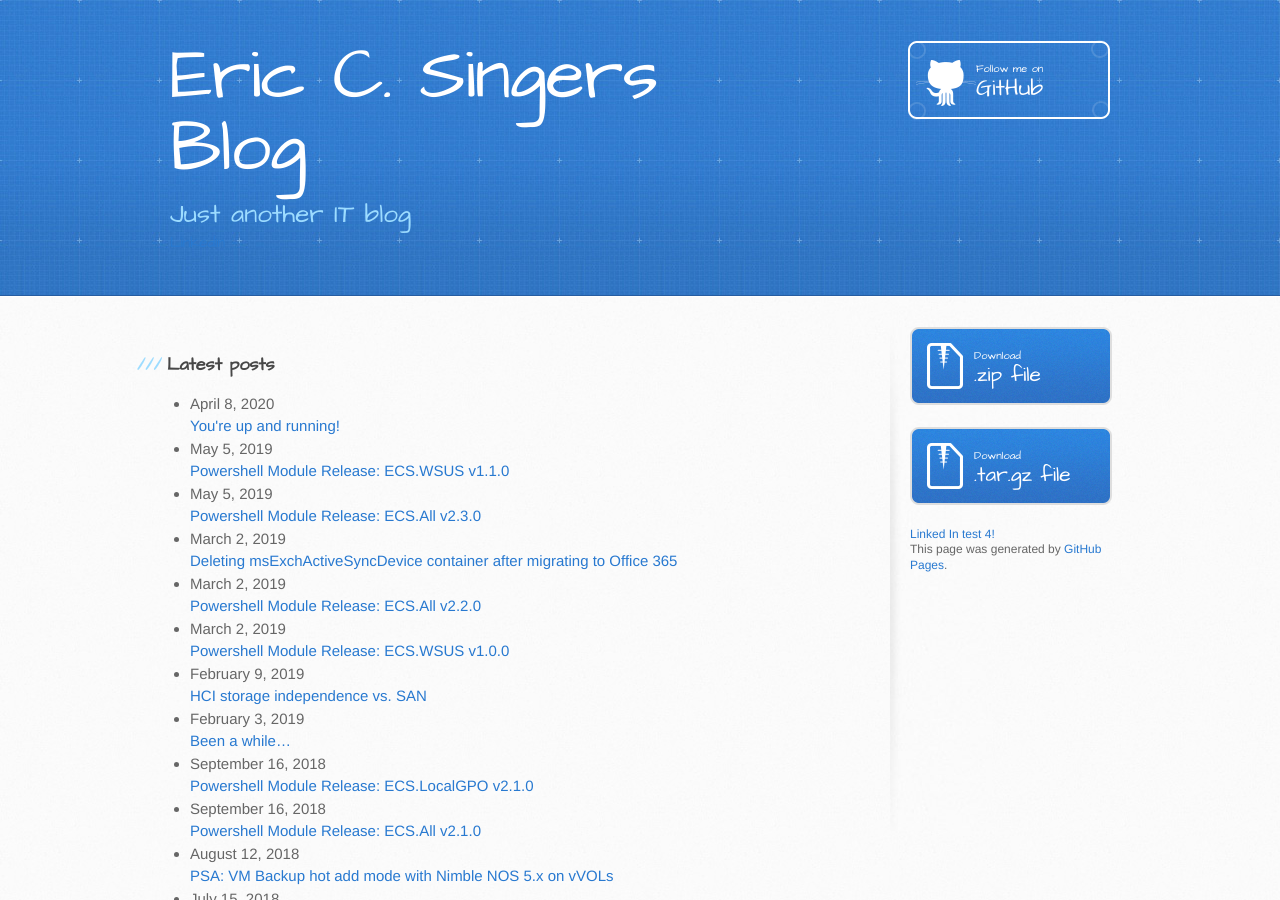
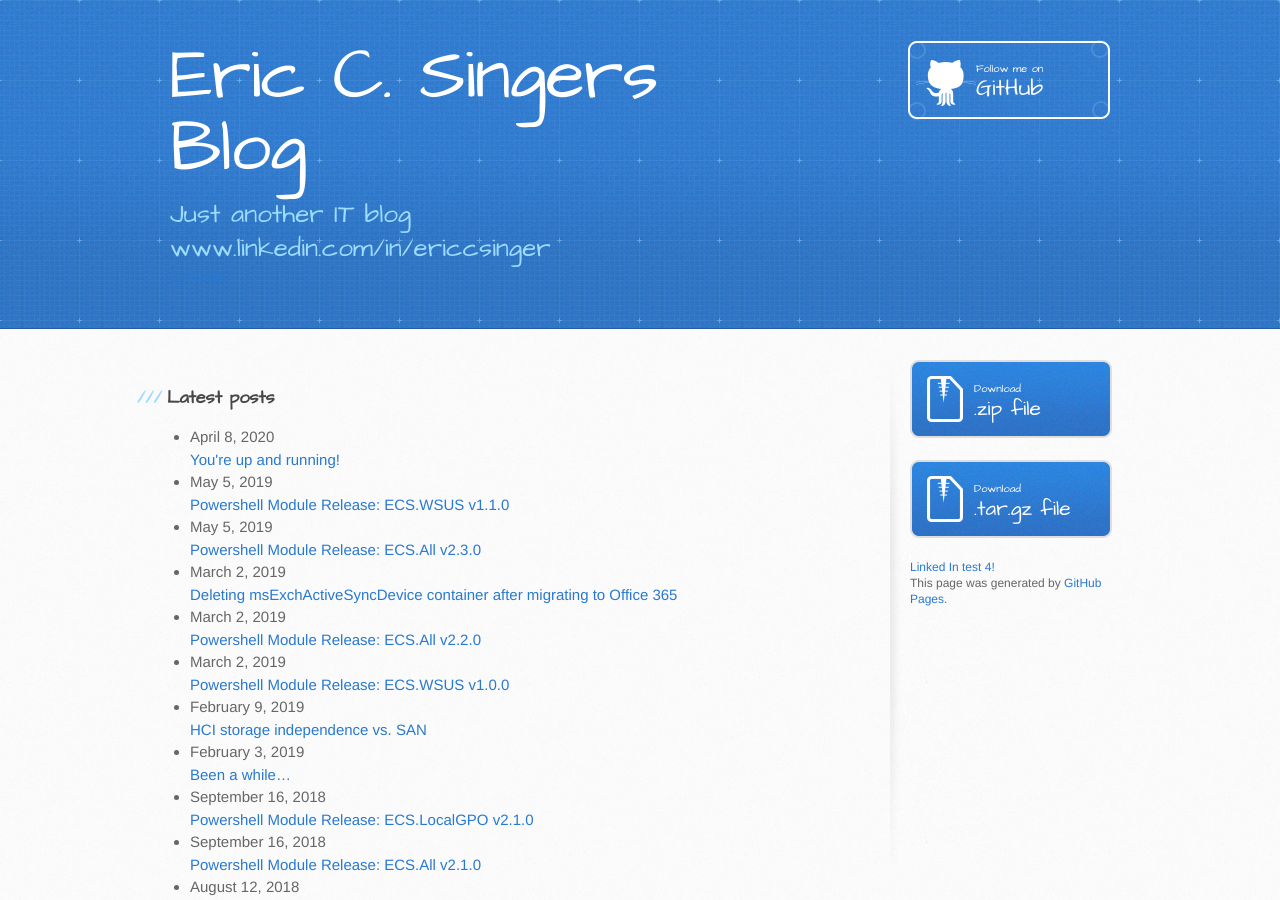
Before and after one commit to ericcsinger/ericcsinger.github.io, a Jekyll site: the page built from index.md, in a window 1280 px wide and 900 px high. Built offline with Jekyll 4.4.1, drawn with Linux system fonts in a browser that asks for light colours; our own code applies the rules of GitHub Pages for plain Markdown files.

Commit message:
Update default.html

```diff
--- a/_layouts/default.html
+++ b/_layouts/default.html
@@ -22,9 +22,9 @@
 
         <h2>{{ site.description | default: site.github.project_tagline }}</h2>
 
-        <h2>{{ links.linkedin_url }}</h2>
+        <h2>{{ site.links.linkedin_url }}</h2>
 
-        <a href="{{ links.linkedin_url }}">LinkedIn</a>
+        <a href="{{ site.links.linkedin_url }}">LinkedIn</a>
 
         {% if site.github.is_project_page %}
           <a href="{{ site.github.repository_url }}" class="button"><small>View project on</small> GitHub</a>
```
